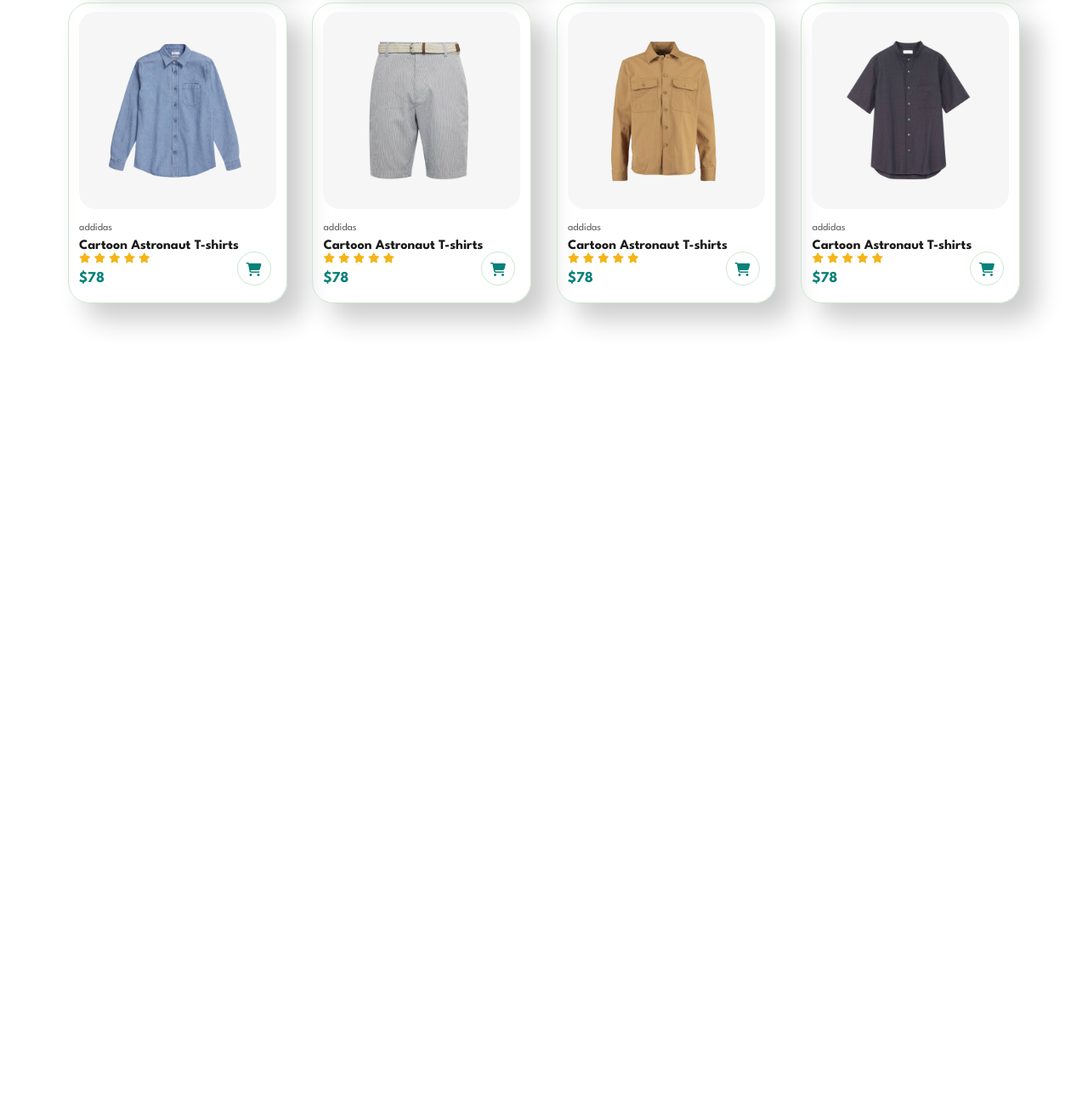
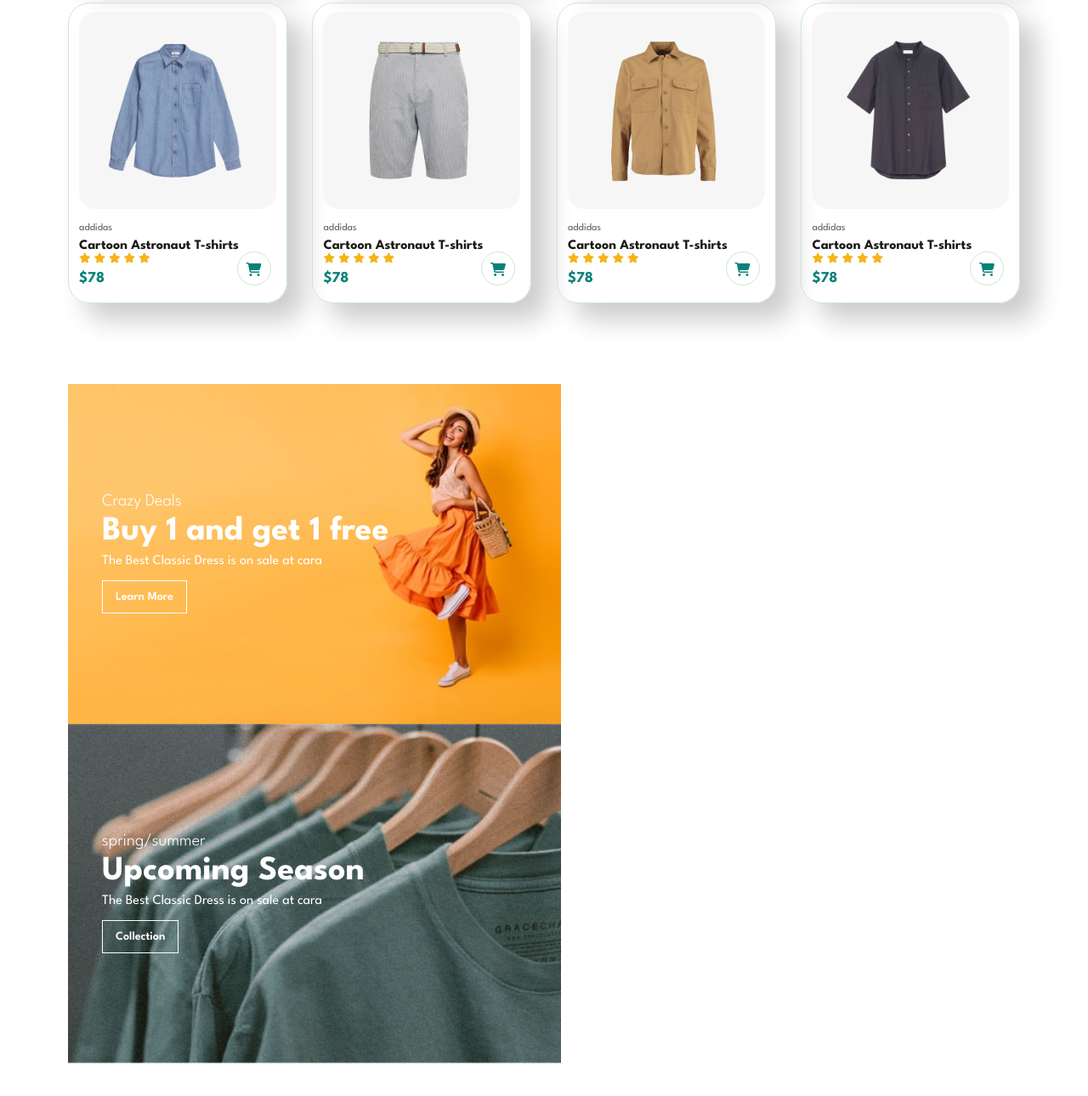
Before and after one commit to AyanUpadhaya/e-commerce-responsive-website, a plain HTML site: page index.html in a window 1280 px wide. Shown: the part 3062-4352 px from the top of the page at 85% size. Before the commit the page ends 3474 px from the top, so only its background shows below. Drawn offline with Linux system fonts and the light colour scheme.

Commit message:
small banner section complete

```diff
--- a/index.html
+++ b/index.html
@@ -386,6 +386,25 @@
         </div>
     </section>
 
+    <!-- small banner section -->
+
+    <section id="sm-banner" class="section-p1">
+        <div class="banner-box" id="banner-box-1">
+            <h4>Crazy Deals</h4>
+            <h2>Buy 1 and get 1 free</h2>
+            <span>The Best Classic Dress is on sale at cara</span>
+            <button class="white">Learn More</button>
+        </div>
+
+        <div class="banner-box banner-box2" id="banner-box-2">
+            <h4>spring/summer</h4>
+            <h2>Upcoming Season</h2>
+            <span>The Best Classic Dress is on sale at cara</span>
+            <button class="white">Collection</button>
+        </div>
+
+    </section>
+
 
     <script src="scripts/app.js"></script>
 
--- a/styles/style.css
+++ b/styles/style.css
@@ -56,6 +56,18 @@ button.normal{
     border-radius: 4px;
     cursor: pointer;
     border:0;
+    outline:none;
+    transition: 0.2s;
+}
+
+button.white{
+    font-size: 14px;
+    font-weight: 600;
+    padding: 12px 15px;
+    color:#fff;
+    background-color: transparent;
+    cursor: pointer;
+    border:1px solid #fff;
     outline:none;
     transition: 0.2s;
 }
@@ -310,3 +322,50 @@ body{
     background-color: var(--primary-color);
     color:#fff;
 }
+
+/* sm-banner */
+#sm-banner{
+    display: flex;
+    justify-content: space-between;
+    flex-wrap: wrap;
+}
+#sm-banner .banner-box{
+
+    display: flex;
+    flex-direction: column;
+    justify-content: center;
+    align-items: flex-start;
+    background-image: url("../img/banner/b17.jpg");
+    background-repeat: no-repeat;
+    background-position: center;
+    background-size: cover;
+    min-width: 580px;
+    height: 50vh;
+    padding: 40px;
+
+}
+#sm-banner .banner-box2{
+    background-image: url("../img/banner/b10.jpg") !important;
+}
+
+#sm-banner h4{
+    color:#fff;
+    font-size: 20px;
+    font-weight: 300;
+}
+#sm-banner h2{
+    color:#fff;
+    font-size: 40px;
+    font-weight: 800px;
+}
+#sm-banner span{
+    color:#fff;
+    font-size: 16px;
+    font-weight: 500px;
+    padding-bottom: 15px;
+}
+
+#sm-banner .banner-box:hover button{
+    background-color: var(--primary-color);
+    color:#fff;
+}
```
